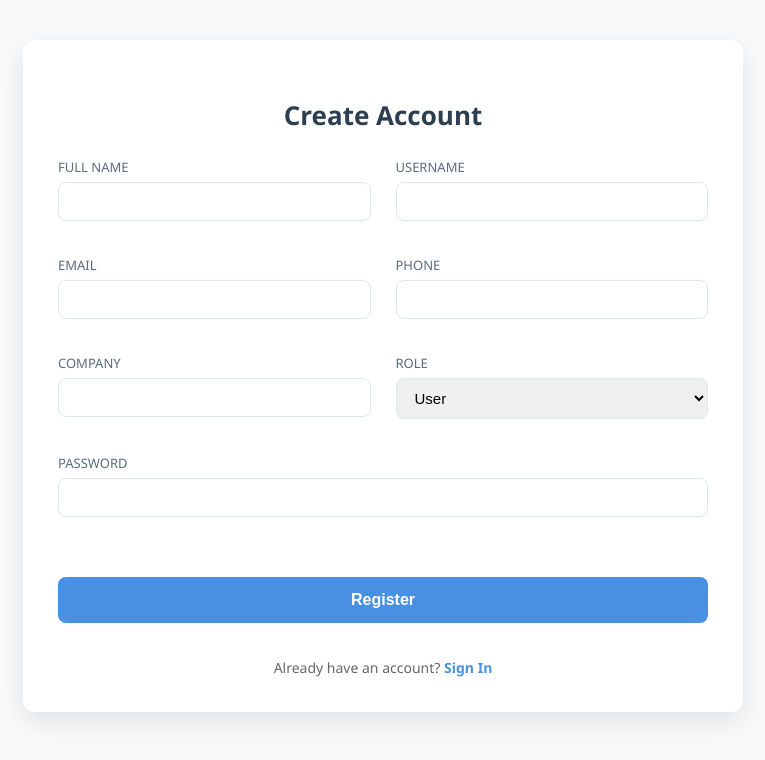
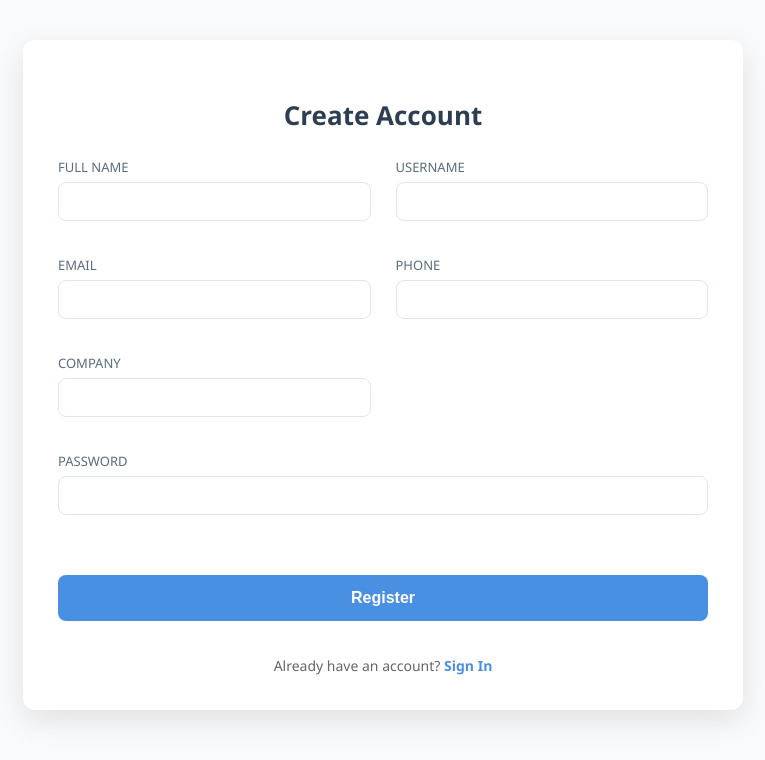
Before and after one commit to rupaligajare/ERP-Project, a React (Vite) app in the folder rktfrontend/rkt-project/: page /register in a window 1280 px wide. Shown: the top 760 px of the page, without its empty margins (257-1022 px from the left). Built offline with nearby package versions, Linux system fonts and the light colour scheme.

Commit message:
signup page role option removed

```diff
--- a/rktfrontend/rkt-project/src/SignUp.jsx
+++ b/rktfrontend/rkt-project/src/SignUp.jsx
@@ -1,20 +1,20 @@
-import React, { useState } from 'react';
-import axios from 'axios';
-import { useNavigate, Link } from 'react-router-dom';
-import './SignUp.css';
+import React, { useState } from "react";
+import axios from "axios";
+import { useNavigate, Link } from "react-router-dom";
+import "./SignUp.css";
 
 const SignUp = () => {
   const navigate = useNavigate();
   const [formData, setFormData] = useState({
-        fullName: '',
-        username: '', // Matches your backend 'name' field
-        email: '',
-        phone: '',
-        company: '',
-        password: '',
-        roles: ['ROLE_USER'] // Default role
+    fullName: "",
+    username: "", // Matches your backend 'name' field
+    email: "",
+    phone: "",
+    company: "",
+    password: "",
+    roles: ["ROLE_USER"], // Default role
   });
-    const [message, setMessage] = useState('');
+  const [message, setMessage] = useState("");
   const [isError, setIsError] = useState(false);
 
   const handleChange = (e) => {
@@ -25,9 +25,12 @@ const SignUp = () => {
     e.preventDefault();
     setIsError(false);
     try {
-            const response = await axios.post('http://localhost:8080/api/auth/register', formData);
+      const response = await axios.post(
+        "http://localhost:8080/api/auth/register",
+        formData,
+      );
       setMessage(response.data);
-            setTimeout(() => navigate('/'), 2000);
+      setTimeout(() => navigate("/"), 2000);
     } catch (error) {
       setIsError(true);
       setMessage("Registration failed. Please check your backend connection.");
@@ -59,22 +62,25 @@ const SignUp = () => {
           <label>Company</label>
           <input type="text" name="company" onChange={handleChange} required />
         </div>
-        <div className="input-group">
-            <label>Role</label>
-            <select name="roles" onChange={handleChange}>
-                <option value="ROLE_USER">User</option>
-                <option value="ROLE_ADMIN">Admin</option>
-            </select>
-        </div>
         <div className="input-group full-width">
           <label>Password</label>
-            <input type="password" name="password" onChange={handleChange} required />
+          <input
+            type="password"
+            name="password"
+            onChange={handleChange}
+            required
+          />
         </div>
 
-        <button type="submit" className="signup-button">Register</button>
+        <button type="submit" className="signup-button">
+          Register
+        </button>
 
         <div className="auth-footer">
-            Already have an account? <Link to="/" className="auth-link">Sign In</Link>
+          Already have an account?{" "}
+          <Link to="/" className="auth-link">
+            Sign In
+          </Link>
         </div>
       </form>
     </div>
```
Also changed, not shown: 1 other file (tests, documents, lock files or other folders). Lines whose indentation alone changed are shown as unchanged.
